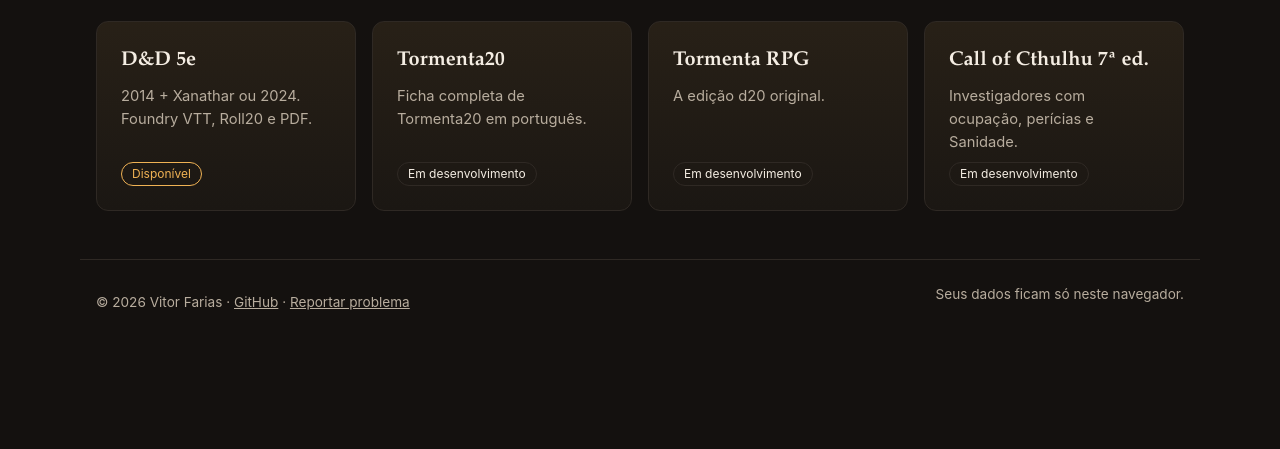
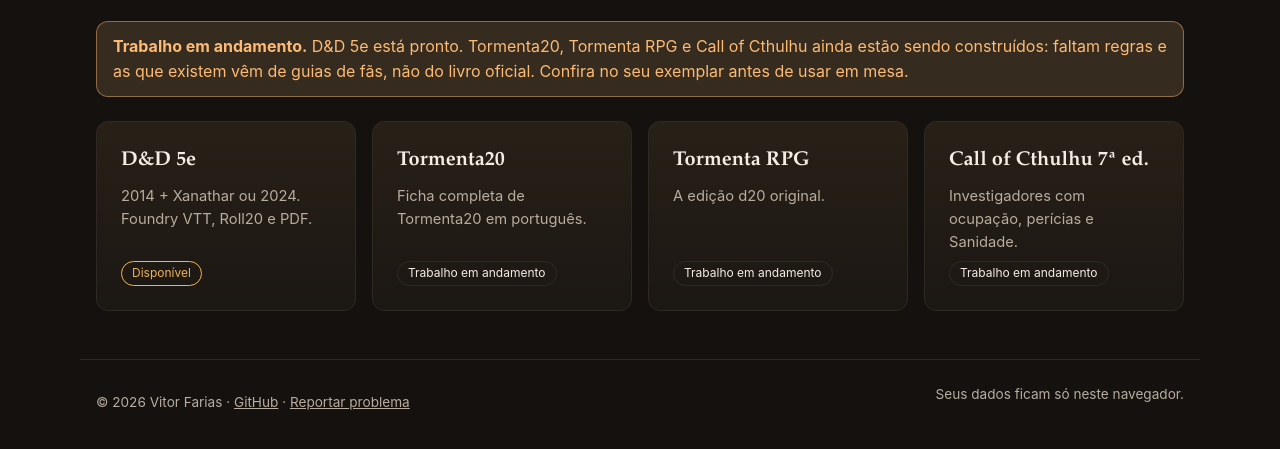
Before and after one commit to VitorFariasVF/dnd5e-builder, a plain HTML site: page index.html in a window 1280 px wide. Shown: the part 199-648 px from the top of the page. Drawn offline with Linux system fonts and the light colour scheme.

Commit message:
Mostra 'Trabalho em andamento' no hub e nas páginas de Tormenta20, Tormenta RPG e Call of Cthulhu
Co-Authored-By: Claude Sonnet 5.5 <noreply@anthropic.com>
Claude-Session: https://claude.ai/code/session_014A9wAoZshoNjGe23TmsC17

```diff
--- a/index.html
+++ b/index.html
@@ -29,11 +29,12 @@
 <main id="main" class="wrap">
   <h1 class="title">Criador de <em>fichas RPG</em></h1>
   <p class="lead">Escolha o sistema. Cada um tem o seu fluxo guiado, as suas regras e as suas exportações, tudo offline e sem cadastro.</p>
+  <aside class="alert warning" role="note"><strong>Trabalho em andamento.</strong> D&amp;D 5e está pronto. Tormenta20, Tormenta RPG e Call of Cthulhu ainda estão sendo construídos: faltam regras e as que existem vêm de guias de fãs, não do livro oficial. Confira no seu exemplar antes de usar em mesa.</aside>
   <section class="sistemas" aria-label="Sistemas disponíveis">
     <a class="sistema" href="dnd5e/"><b>D&amp;D 5e</b><span>2014 + Xanathar ou 2024. Foundry VTT, Roll20 e PDF.</span><i class="tag pronto">Disponível</i></a>
-    <a class="sistema" href="tormenta20/"><b>Tormenta20</b><span>Ficha completa de Tormenta20 em português.</span><i class="tag dev">Em desenvolvimento</i></a>
-    <a class="sistema" href="tormenta-rpg/"><b>Tormenta RPG</b><span>A edição d20 original.</span><i class="tag dev">Em desenvolvimento</i></a>
-    <a class="sistema" href="coc7/"><b>Call of Cthulhu 7ª ed.</b><span>Investigadores com ocupação, perícias e Sanidade.</span><i class="tag dev">Em desenvolvimento</i></a>
+    <a class="sistema" href="tormenta20/"><b>Tormenta20</b><span>Ficha completa de Tormenta20 em português.</span><i class="tag dev">Trabalho em andamento</i></a>
+    <a class="sistema" href="tormenta-rpg/"><b>Tormenta RPG</b><span>A edição d20 original.</span><i class="tag dev">Trabalho em andamento</i></a>
+    <a class="sistema" href="coc7/"><b>Call of Cthulhu 7ª ed.</b><span>Investigadores com ocupação, perícias e Sanidade.</span><i class="tag dev">Trabalho em andamento</i></a>
   </section>
 </main>
 
```
Also changed, not shown: coc7/index.html (+1 -1 lines), tormenta-rpg/index.html (+1 -1 lines), tormenta20/index.html (+1 -1 lines).
